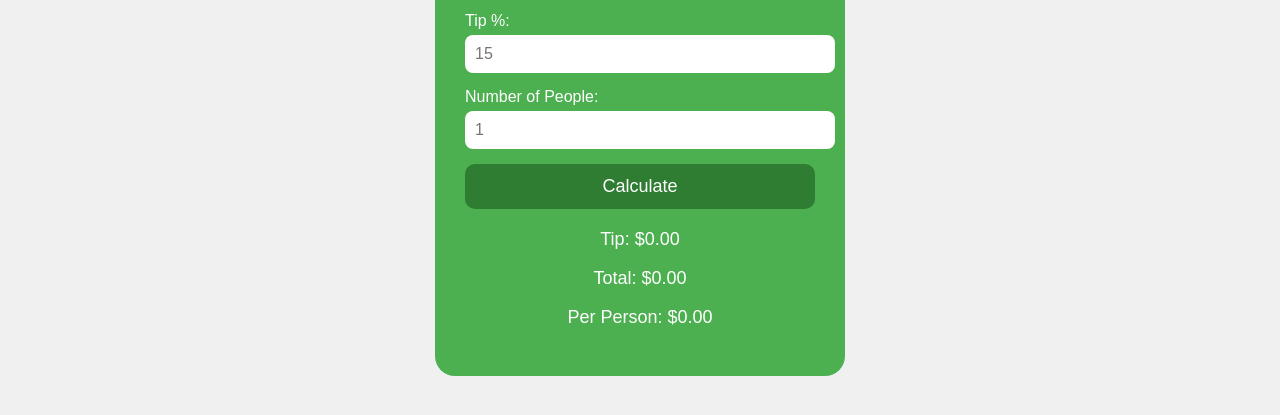
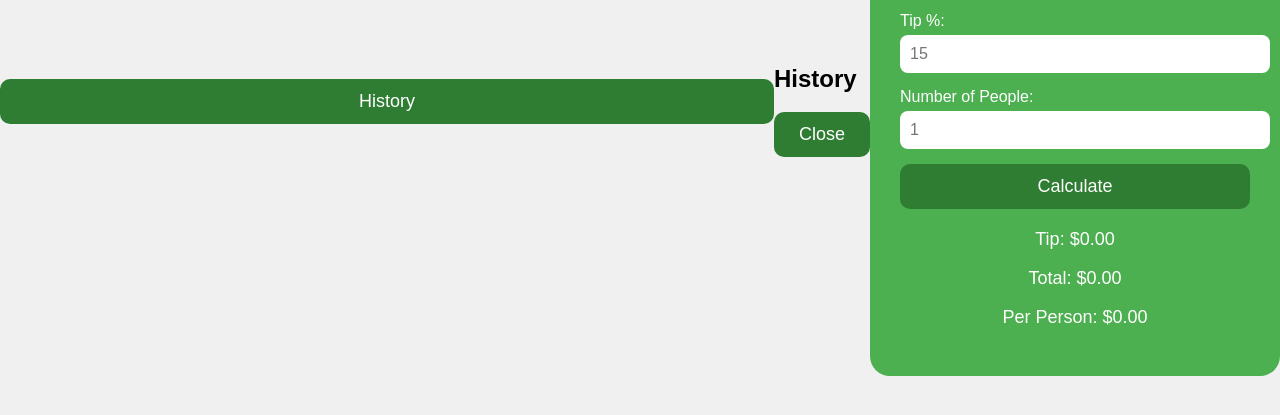
Before and after one commit to katislunatic/Tip-Calculator-Bill-Splitter-, a plain HTML site: page index.html in a window 1280 px wide. Shown: the part 299-714 px from the top of the page. Drawn offline with Linux system fonts and the light colour scheme.

Commit message:
Update index.html

```diff
--- a/index.html
+++ b/index.html
@@ -8,6 +8,17 @@
   <link rel="stylesheet" href="style.css">
 </head>
 <body>
+
+  <!-- History Button -->
+  <button id="historyBtn" class="history-btn">History</button>
+
+  <!-- History Panel -->
+  <div id="historyPanel" class="history-panel">
+    <h2>History</h2>
+    <ul id="historyList"></ul>
+    <button id="closeHistory" class="close-btn">Close</button>
+  </div>
+
   <div class="calculator">
     <h1>Tip & Bill Splitter</h1>
 
```
